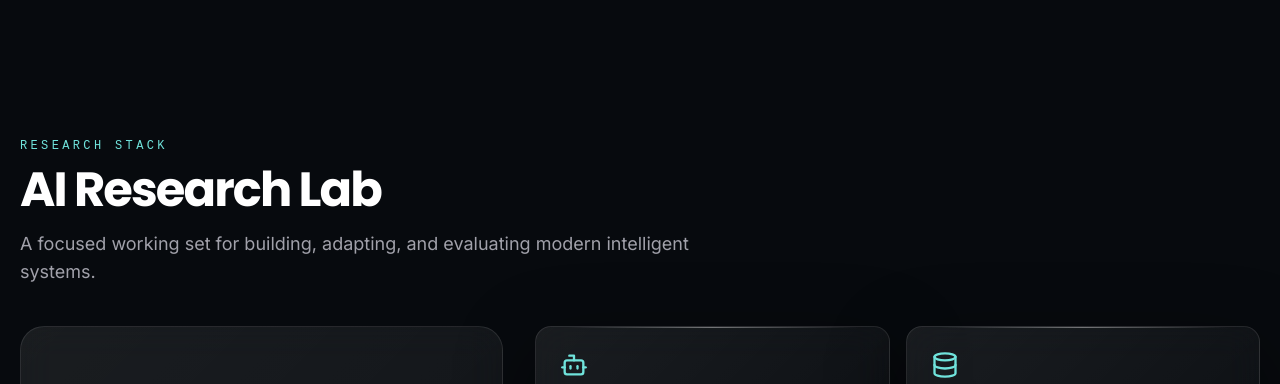
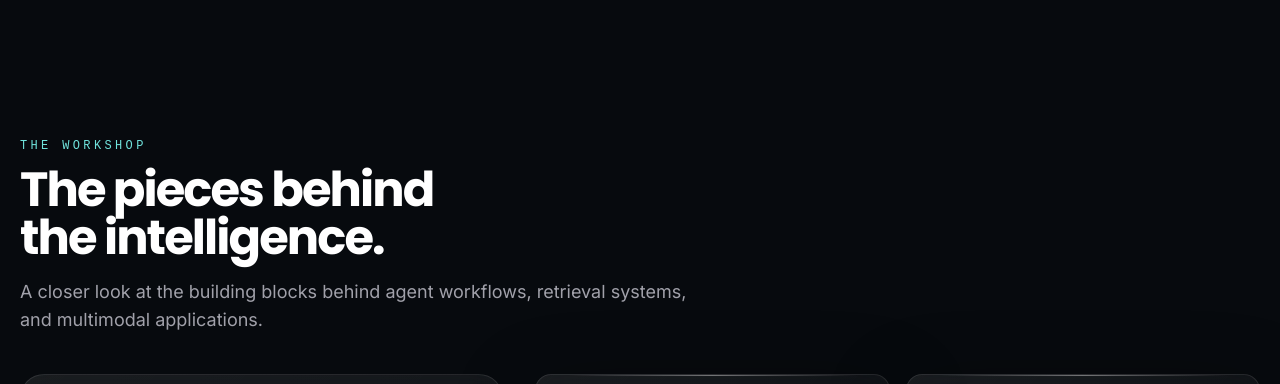
Before and after one commit to Giresh-458/portfolio, a Next.js app: page / in a window 1280 px wide. Shown: the part 2960-3344 px from the top of the page. Built offline with nearby package versions, Linux system fonts and the light colour scheme; no server answers.

Commit message:
Give the AI lab a more tactile workshop identity

```diff
--- a/components/sections/ai-lab-section.tsx
+++ b/components/sections/ai-lab-section.tsx
@@ -11,7 +11,7 @@ export function AILabSection() {
 
   return (
     <section id="ai-lab" className="section-shell scroll-mt-20">
-      <SectionHeader eyebrow="Research stack" title="AI Research Lab" description="A focused working set for building, adapting, and evaluating modern intelligent systems." />
+      <SectionHeader eyebrow="The workshop" title="The pieces behind the intelligence." description="A closer look at the building blocks behind agent workflows, retrieval systems, and multimodal applications." />
       <div className="grid gap-8 lg:grid-cols-[0.8fr_1.2fr]">
         <motion.div
           initial={reduceMotion ? undefined : { opacity: 0, scale: 0.9 }}
```
